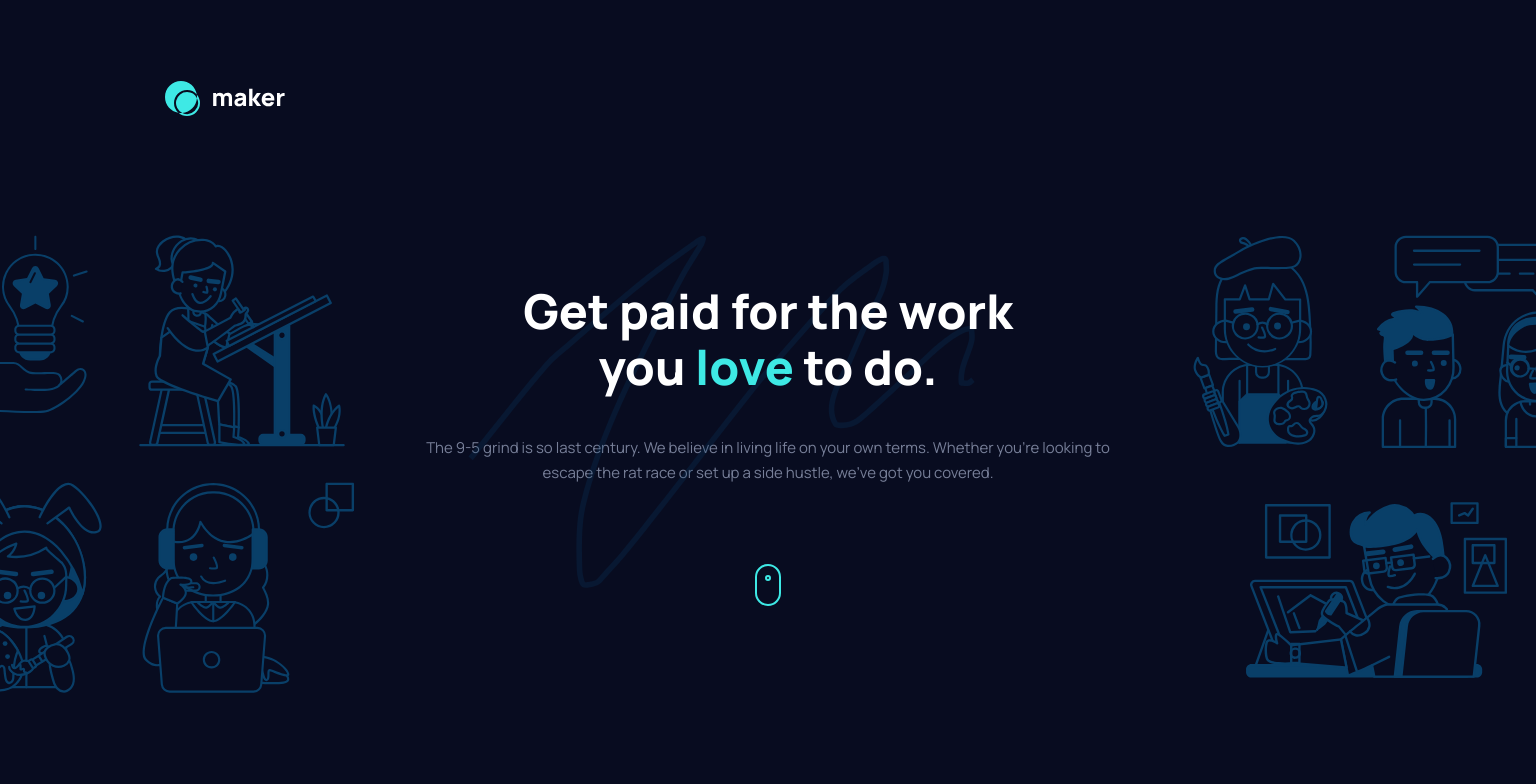
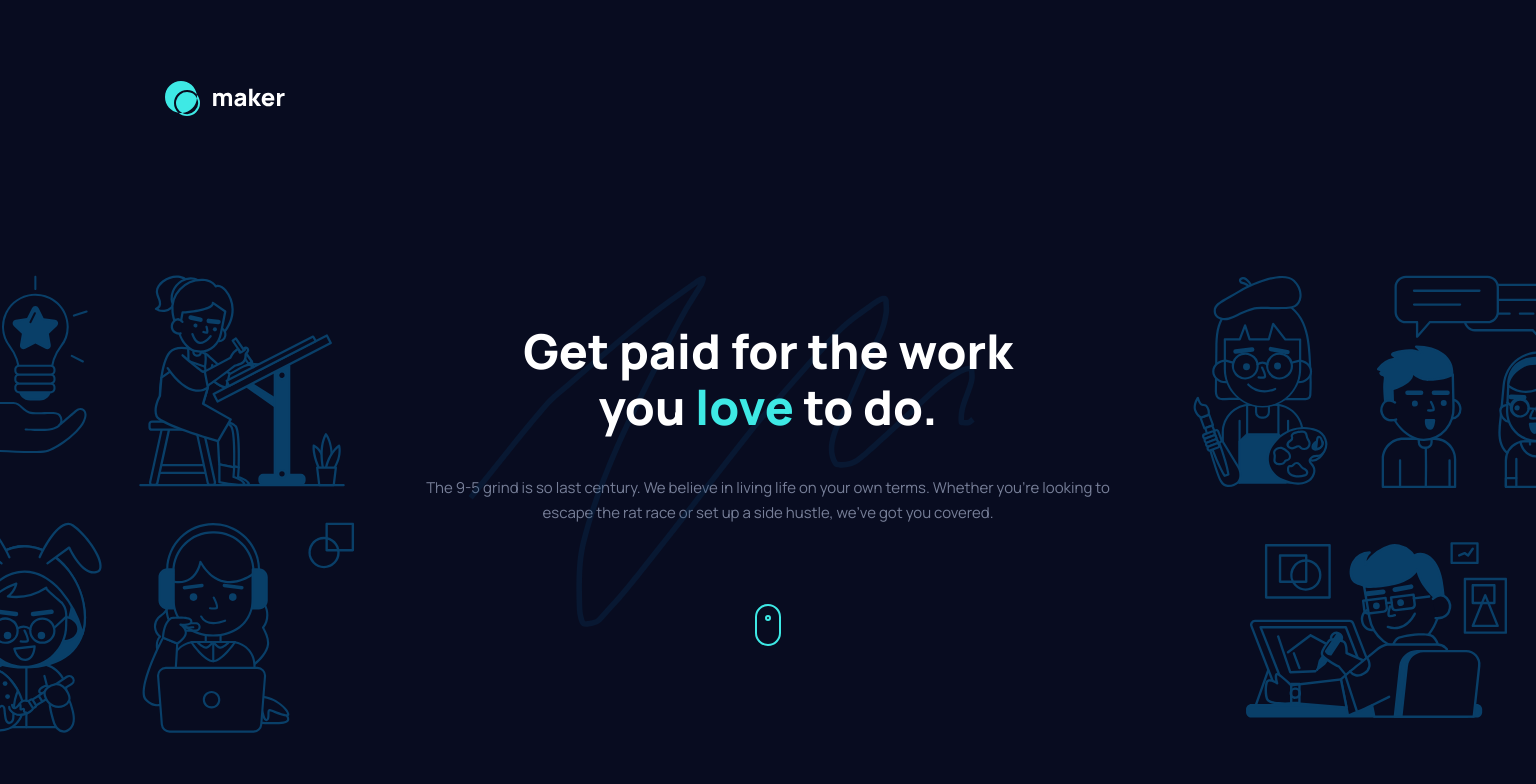
Before and after one commit to salymk/react-maker-pre-launch-landing-page, a React (Create React App) app: page / in a window 1536 px wide. Shown: the top 784 px of the page. Built offline with nearby package versions, Linux system fonts and the light colour scheme.

Commit message:
style: refactor spacing between sections

```diff
--- a/src/App.scss
+++ b/src/App.scss
@@ -25,7 +25,7 @@ body {
 
 header {
     text-align: center;
-    padding: 3em 0 4em 0;
+    padding: 40px 0 65px 0;
 }
 
 main {
@@ -88,7 +88,7 @@ h3 {
 
 .features {
     text-align: center;
-    margin-bottom: 7em;
+    margin-bottom: 114px;
     padding: 0 24px;
 
     .feature-container {
@@ -133,12 +133,6 @@ h3 {
         }
 
         img {
-            // border: 1px solid $clr-blue;
-            // border-radius: 3em;
-            // background: $clr-blue;
-            // padding: 1.5em 2em;
-            // margin-bottom: 1em;
-
             position: relative;
         }
 
@@ -153,7 +147,7 @@ h3 {
 
 .pricing {
     padding: 0 24px;
-    margin-bottom: 4em;
+    margin-bottom: 144px;
 
 
     .pricing-header {
@@ -224,7 +218,6 @@ h3 {
             position: relative;
             background-color: $clr-cyan;
             padding: 2em 2em 1em;
-            margin-bottom: 3em;
             border-radius: .7em;
             color: $clr-black;
             height: 448px;
@@ -305,7 +298,7 @@ h3 {
 
 .cta {
     text-align: center;
-    margin-bottom: 7em;
+     margin-bottom: 164px;
 
     .bg-footer-squiggle {
         position: absolute;
@@ -390,7 +383,8 @@ h3 {
 @media screen and (min-width: 768px) {
     header {
         text-align: left;
-        padding: 3em 0 4em 3em;
+        padding: 48px 0 77px 39px;
+
     }
 
     .hero {
@@ -549,12 +543,10 @@ h3 {
 @media screen and (min-width: 1440px){
 
     header {
-        padding: 81px 0 0 165px;
+        padding: 81px 0 114px 165px;
     }
 
     .hero {
-        margin-top: 114px;
-
         h1 {
             font-size: 48px;
             line-height: 56px;
@@ -680,6 +672,7 @@ h3 {
 
             .pricing-card:last-child {
                 margin-left: 1em;
+                margin-bottom: 3em;
                 height: 482px;
             }
         }
```
